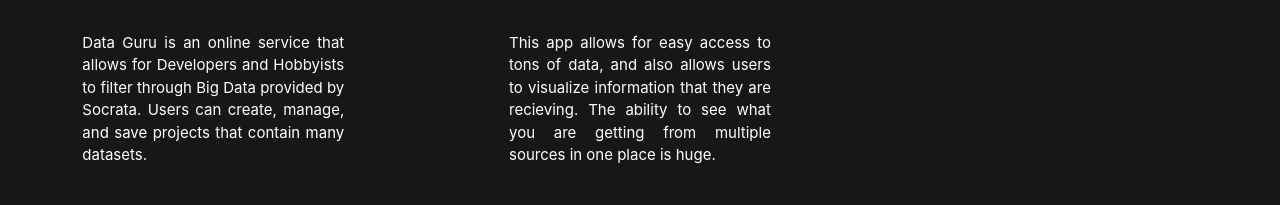
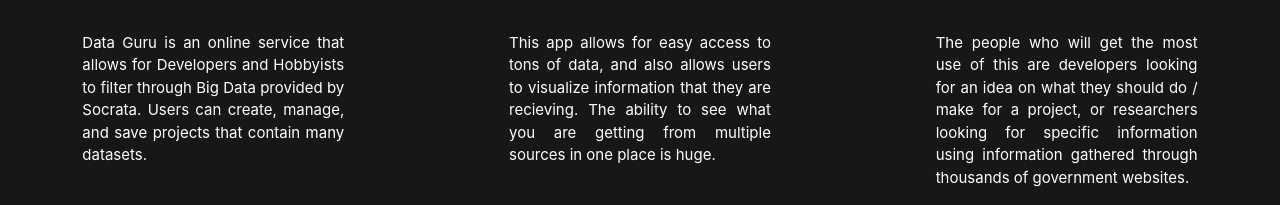
Before and after one commit to Voxelsdev/Data-Guru, a website: page public/index.html in a window 1280 px wide. Shown: the part 747-952 px from the top of the page. Drawn offline with nearby package versions, Linux system fonts and the light colour scheme.

Commit message:
Added description for who uses this, and noselect on all

```diff
--- a/public/css/style.css
+++ b/public/css/style.css
@@ -2,6 +2,12 @@
   display: flex;
   min-height: 100vh;
   flex-direction: column;
+  -webkit-touch-callout: none;
+  -webkit-user-select: none;
+  -khtml-user-select: none;
+  -moz-user-select: none;
+  -ms-user-select: none;
+  user-select: none;
 }
 
 main {
--- a/public/index.html
+++ b/public/index.html
@@ -63,7 +63,11 @@
           <div class="row"><h4 class="app-question">Who uses this?</h4></div>
           <div class="row">
             <div class="col s8 offset-s2">
-              <p class="app-desc"></p>
+              <p class="app-desc">The people who will get the most use of this are
+                                  developers looking for an idea on what they should
+                                  do / make for a project, or researchers looking for
+                                  specific information using information gathered through
+                                  thousands of government websites.</p>
             </div>
           </div>
         </div>
```
